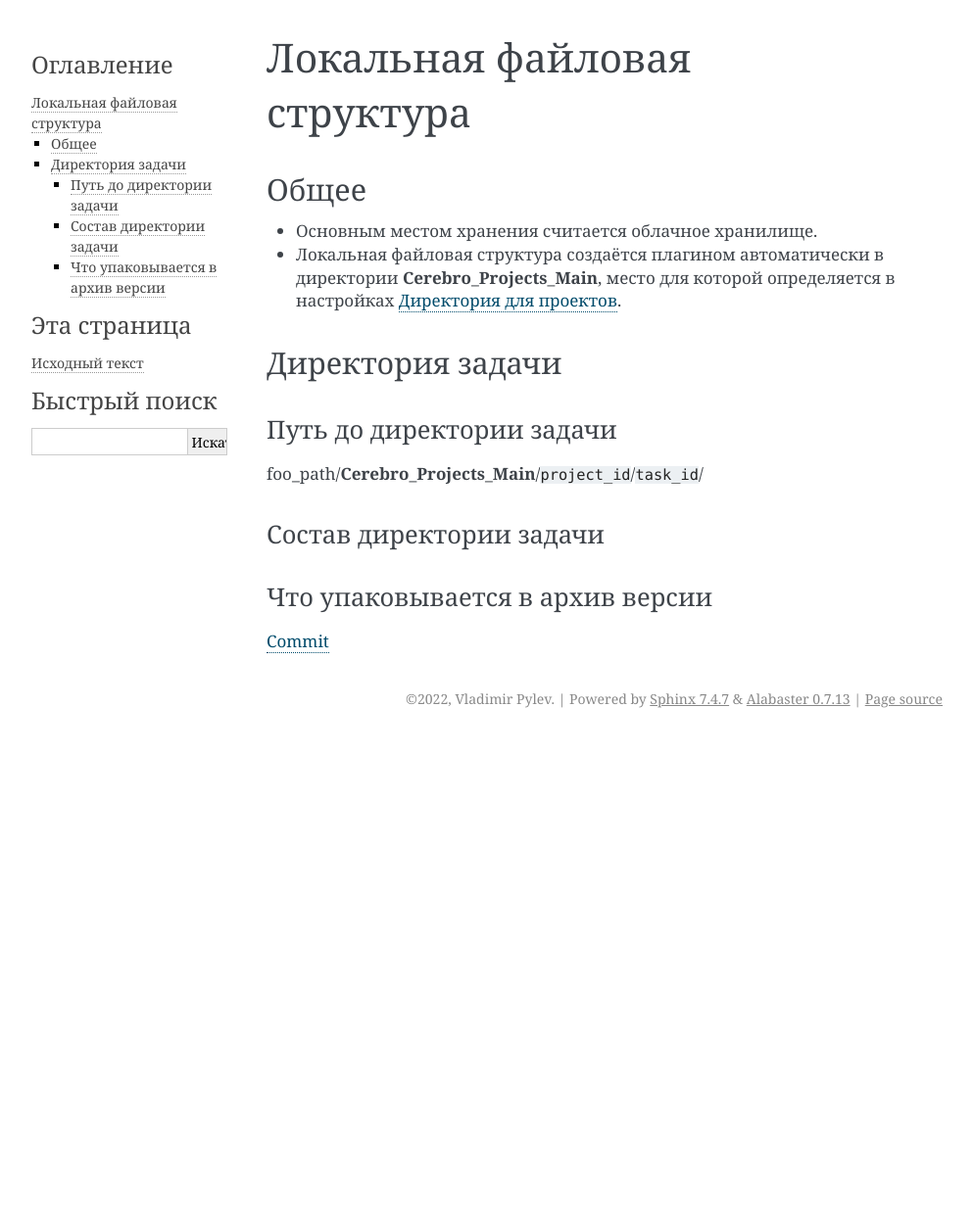
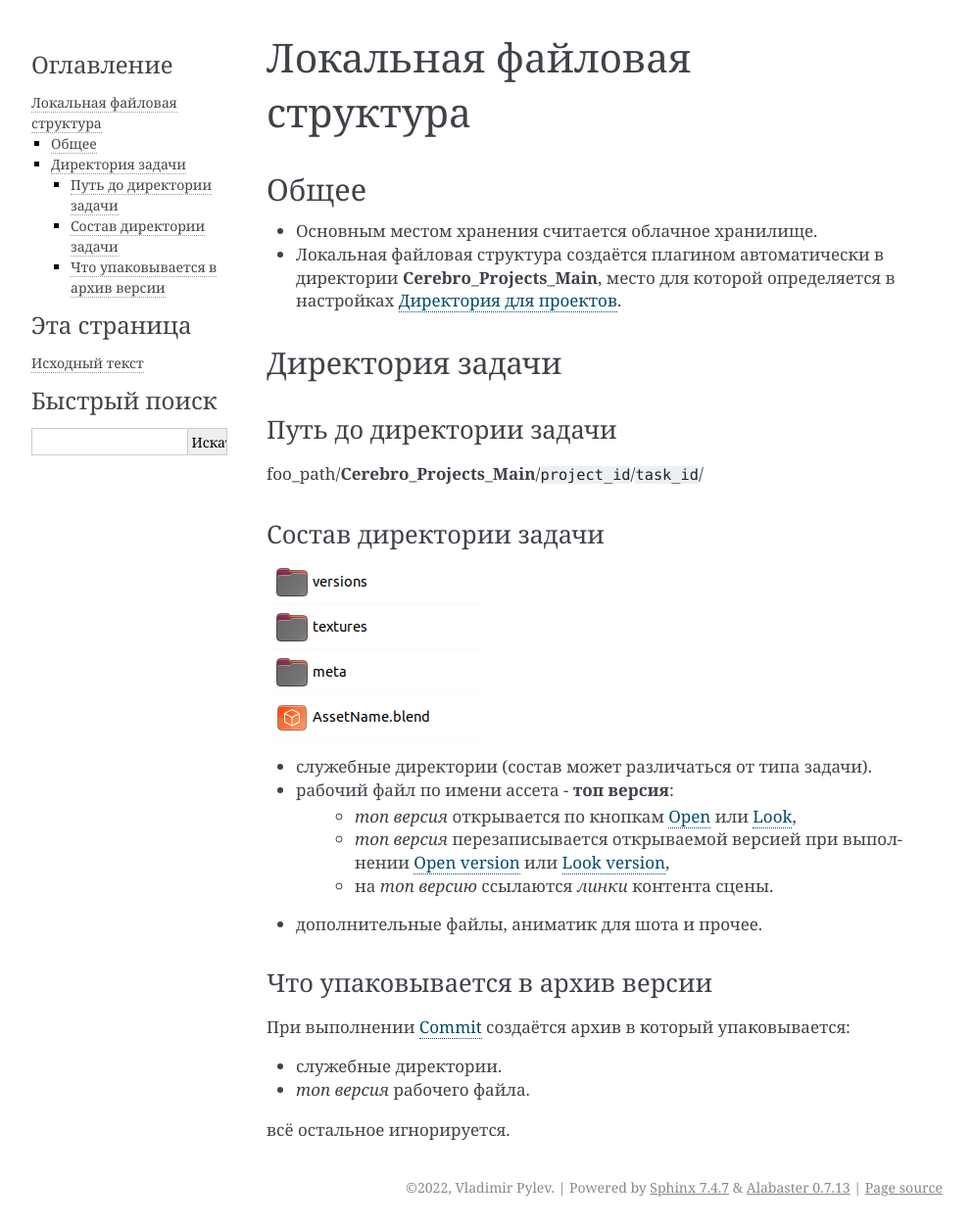
Before and after one commit to volodya-renderberg/cerebro-b3d-connect-manual, a Sphinx documentation site: the page built from docs/source/manual/processes/files.rst, in a window 1280 px wide. Shown: the whole page at 98% size, without its empty margins (148-1141 px from the left). Built offline with Sphinx 7.4.7, drawn with Linux system fonts in a browser that asks for light colours; before the commit the page ends 900 px from its top, so only the background shows below that.

Commit message:
удалёнка

```diff
--- a/docs/source/manual/processes.rst
+++ b/docs/source/manual/processes.rst
@@ -9,3 +9,4 @@
    processes/common
    processes/files
    processes/animation
+   processes/animation_at_outsource
--- a/docs/source/manual/processes/files.rst
+++ b/docs/source/manual/processes/files.rst
@@ -27,10 +27,24 @@ foo_path/**Cerebro_Projects_Main**/``project_id``/``task_id``/
 Состав директории задачи
 ~~~~~~~~~~~~~~~~~~~~~~~~~~~
 
+.. image:: ../../_static/images/task_folder_content.png
+
+* служебные директории (состав может различаться от типа задачи).
+* рабочий файл по имени ассета - **топ версия**:
+	* *топ версия* открывается по кнопкам :ref:`selected_panel_open` или :ref:`check_selected_panel_look`,
+	* *топ версия* перезаписывается открываемой версией при выполнении :ref:`selected_panel_open_version` или :ref:`check_selected_panel_look_version`,
+	* на *топ версию* ссылаются *линки* контента сцены.
+* дополнительные файлы, аниматик для шота и прочее.
+
 
 .. _files_task_folder_packing:
 
 Что упаковывается в архив версии
 ~~~~~~~~~~~~~~~~~~~~~~~~~~~~~~~~~~~
 
-:ref:`work_panel_commit`
+При выполнении :ref:`work_panel_commit` создаётся архив в который упаковывается:
+
+* служебные директории.
+* *топ версия* рабочего файла.
+
+всё остальное игнорируется.
```
Also changed, not shown: docs/source/manual/processes/animation_at_outsource.rst (added, +25 -0 lines), docs/source/_static/images/task_folder_content.png (added).
